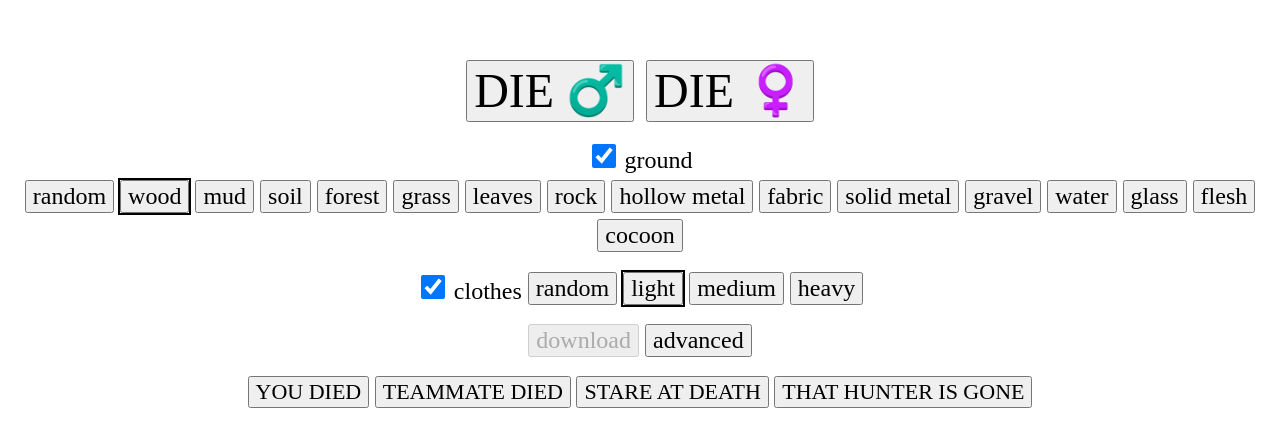
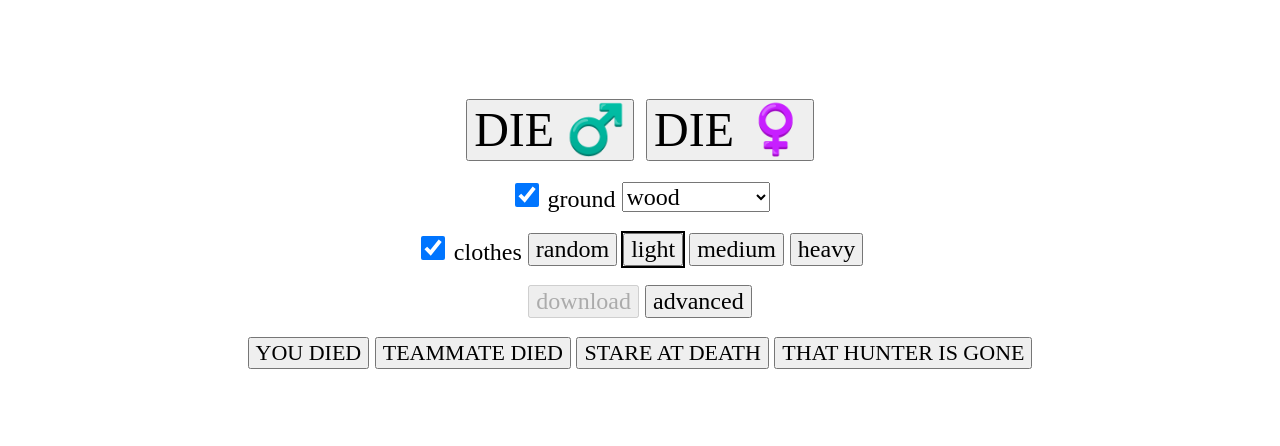
Before and after one commit to Type37/hunt-death-sounds, a plain HTML site: page index.html in a window 1280 px wide. Shown: the part 166-612 px from the top of the page. Drawn offline with Linux system fonts and the light colour scheme.

Commit message:
Ground as a dropdown

```diff
--- a/index.html
+++ b/index.html
@@ -10,11 +10,11 @@
 html { font: clamp(30px, 9vw, 48px) "Ivy Text", serif; }
 body { margin: 0; padding: 16px; box-sizing: border-box; min-height: 100svh; display: flex; flex-direction: column; align-items: center; justify-content: center; gap: 0.4em; }
 .row { display: flex; flex-wrap: wrap; justify-content: center; align-items: center; gap: 0.25em; max-width: 100%; }
-button, input, label { font: inherit; }
+button, input, label, select { font: inherit; }
 .opt { font-size: clamp(17px, 4.6vw, 24px); }
 .ui { font-size: clamp(15px, 4vw, 22px); }
 .chips button[aria-pressed="true"] { outline: 2px solid; }
-.chips.off button { opacity: 0.35; }
+.chips.off button, select.off { opacity: 0.35; }
 input[type=checkbox] { width: 1em; height: 1em; }
 #adv { position: fixed; inset: 0; display: none; align-items: center; justify-content: center; background: rgba(0,0,0,0.35); }
 #adv.open { display: flex; }
@@ -31,7 +31,7 @@ button { touch-action: manipulation; }
 </div>
 <div class="row opt">
 <label><input type="checkbox" id="useGround" checked> ground</label>
-<span class="row chips" id="ground"></span>
+<select id="ground"></select>
 </div>
 <div class="row opt">
 <label><input type="checkbox" id="useClothes" checked> clothes</label>
@@ -105,7 +105,10 @@ function chips(id, values, initial) {
   }
 }
 const short = n => String(Number(n.slice(-2)));
-chips("ground", Object.keys(grounds), "wood");
+const gsel = document.getElementById("ground");
+for (const g of ["random", ...Object.keys(grounds)]) gsel.add(new Option(g, g));
+gsel.value = "wood"; state.ground = "wood";
+gsel.onchange = () => { state.ground = gsel.value; };
 chips("rustle", ["light", "medium", "heavy"], "light");
 chips("screamM", voice.m.scream.map(short), "random");
 chips("exhaleM", voice.m.exhale.map(short), "random");
```
